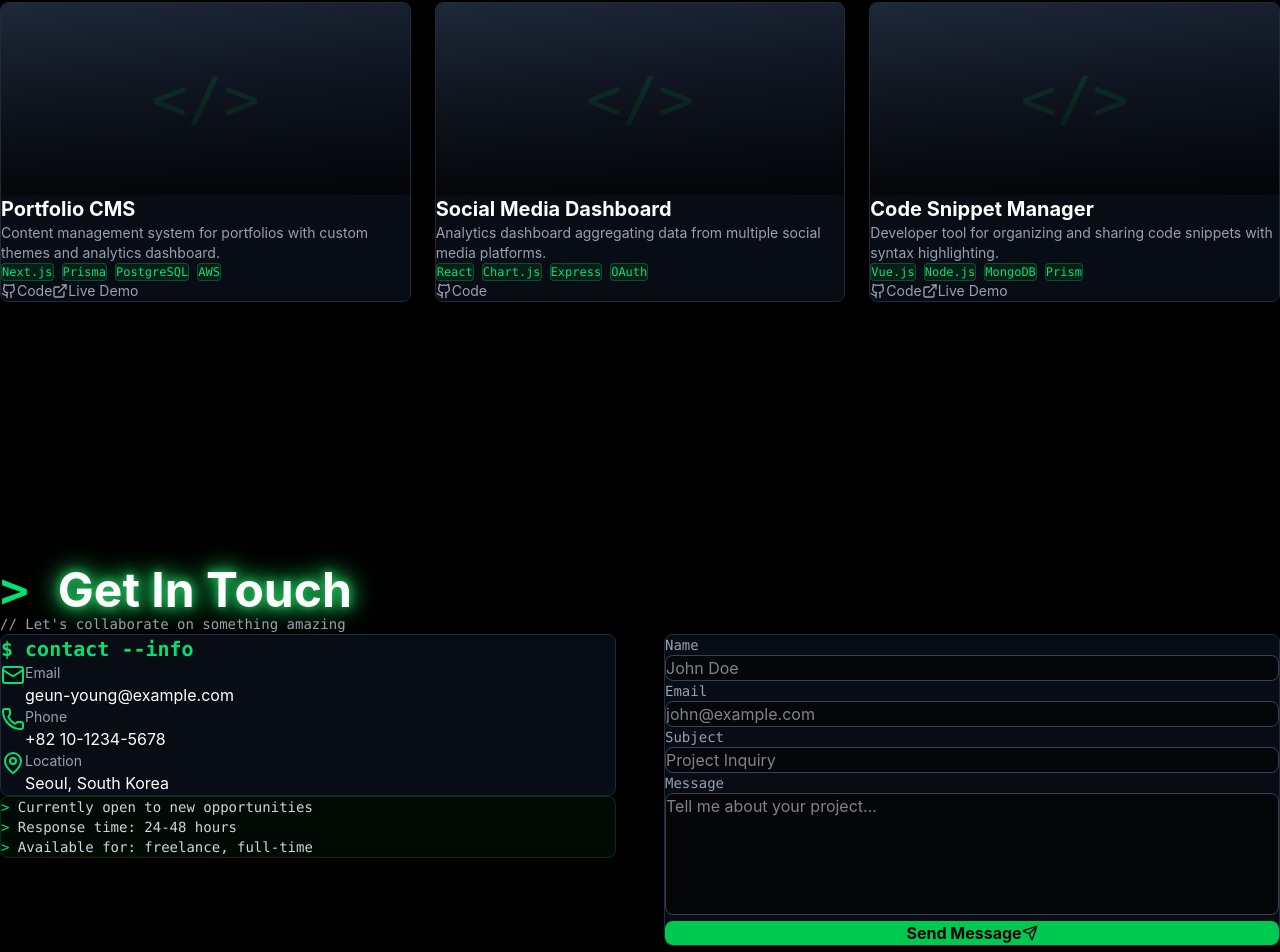
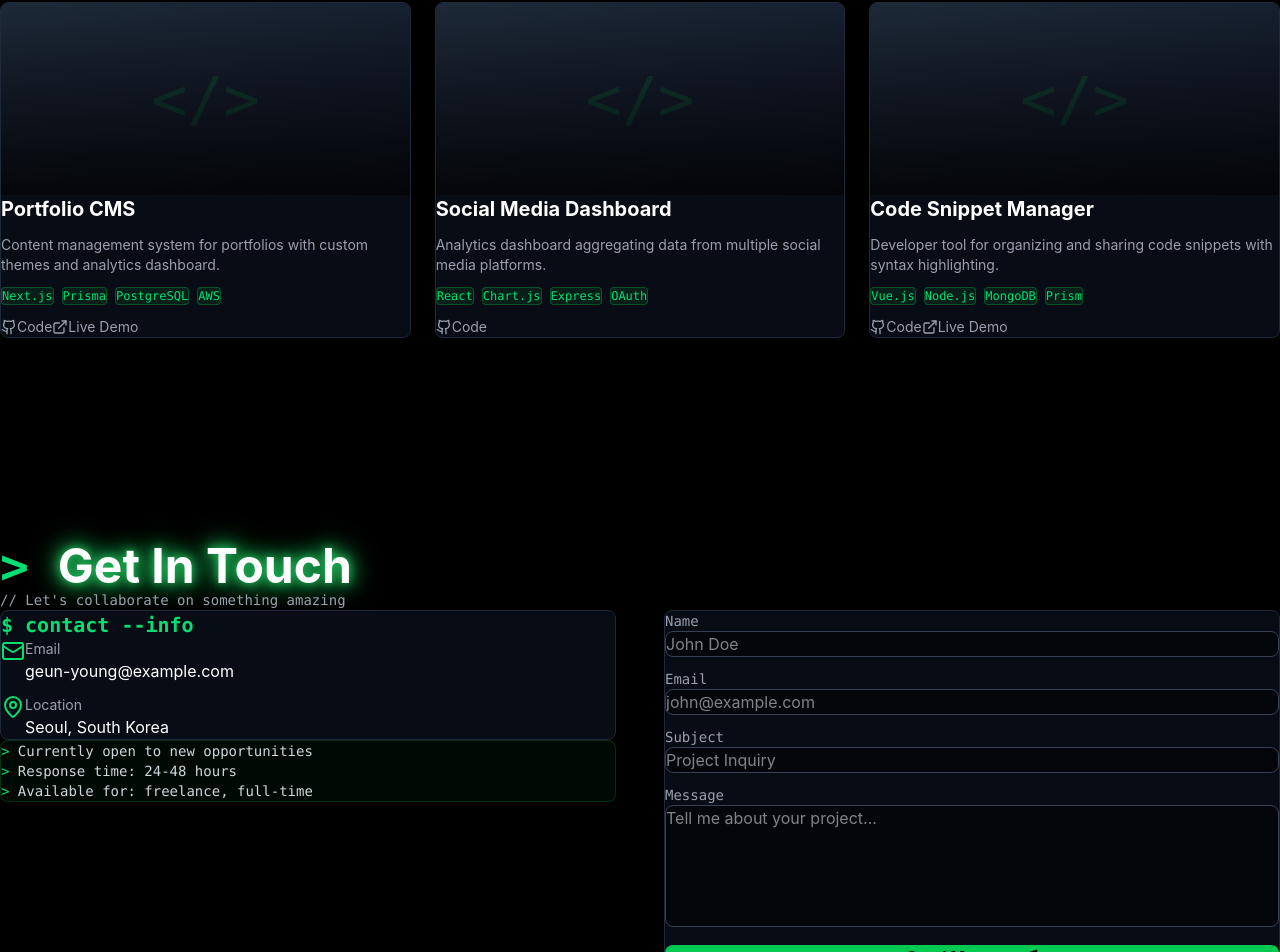
Before and after one commit to kimJAVAN/kgy-2026-portfolio, a Next.js app: page / in a window 1280 px wide. Shown: the part 2044-2996 px from the top of the page. Built offline with nearby package versions, Linux system fonts and the light colour scheme.

Commit message:
2025-12-23 ui 간격 수정

```diff
--- a/src/widgets/Contact/ui/Contact.tsx
+++ b/src/widgets/Contact/ui/Contact.tsx
@@ -19,12 +19,12 @@ export const Contact: React.FC = () => {
 
         <div className="grid grid-cols-1 lg:grid-cols-2 gap-12 items-start">
           <div className="space-y-8">
-            <div className="bg-gray-900/50 border border-gray-800 rounded-lg p-6">
+            <div className="bg-gray-900/50 border border-gray-800 rounded-lg  p-6">
               <h3 className="text-xl font-bold text-green-400 mb-6 font-mono">
                 $ contact --info
               </h3>
 
-              <div className="space-y-6">
+              <div className="space-y-6 gap-3 flex flex-col">
                 <div className="flex items-start space-x-4">
                   <Mail className="w-6 h-6 text-green-400 mt-1" />
                   <div>
@@ -34,7 +34,7 @@ export const Contact: React.FC = () => {
                     </a>
                   </div>
                 </div>
-
+{/*
                 <div className="flex items-start space-x-4">
                   <Phone className="w-6 h-6 text-green-400 mt-1" />
                   <div>
@@ -43,7 +43,7 @@ export const Contact: React.FC = () => {
                       +82 10-1234-5678
                     </a>
                   </div>
-                </div>
+                </div> */}
 
                 <div className="flex items-start space-x-4">
                   <MapPin className="w-6 h-6 text-green-400 mt-1" />
@@ -67,7 +67,7 @@ export const Contact: React.FC = () => {
           </div>
 
           <div className="bg-gray-900/50 border border-gray-800 rounded-lg p-8">
-            <form className="space-y-6" onSubmit={(e) => e.preventDefault()}>
+            <form className="space-y-6 flex flex-col gap-3" onSubmit={(e) => e.preventDefault()}>
               <div>
                 <label className="block text-gray-400 text-sm font-mono mb-2">
                   Name
--- a/src/widgets/ProjectGrid/ui/ProjectCard.tsx
+++ b/src/widgets/ProjectGrid/ui/ProjectCard.tsx
@@ -19,7 +19,7 @@ interface ProjectCardProps {
 
 export const ProjectCard: React.FC<ProjectCardProps> = ({ project }) => {
   return (
-    <div className="bg-gray-900/50 border border-gray-800 rounded-lg overflow-hidden hover:border-green-500/50 transition-all duration-300 group">
+    <div className="bg-gray-900/50 cursor-pointer border border-gray-800 rounded-lg overflow-hidden hover:border-green-500/50 transition-all duration-300 group">
       <div className="relative h-48 bg-gradient-to-br from-gray-800 to-gray-900 overflow-hidden">
         {project.image ? (
           <img
@@ -36,7 +36,7 @@ export const ProjectCard: React.FC<ProjectCardProps> = ({ project }) => {
         <div className="absolute inset-0 bg-green-500/0 group-hover:bg-green-500/10 transition-all duration-300" />
       </div>
 
-      <div className="p-6">
+      <div className="p-10 flex flex-col gap-3">
         <h3 className="text-xl font-bold text-white mb-2 group-hover:text-green-400 transition-colors">
           {project.title}
         </h3>
@@ -145,7 +145,7 @@ export const ProjectGrid: React.FC = () => {
           </p>
         </div>
 
-        <div className="grid grid-cols-1 md:grid-cols-2 lg:grid-cols-3 gap-6">
+        <div className="grid grid-cols-1 md:grid-cols-2 lg:grid-cols-3 gap-6 ">
           {projects.map((project) => (
             <ProjectCard key={project.id} project={project} />
           ))}
```
Also changed, not shown: 1 other file (tests, documents, lock files or other folders).
